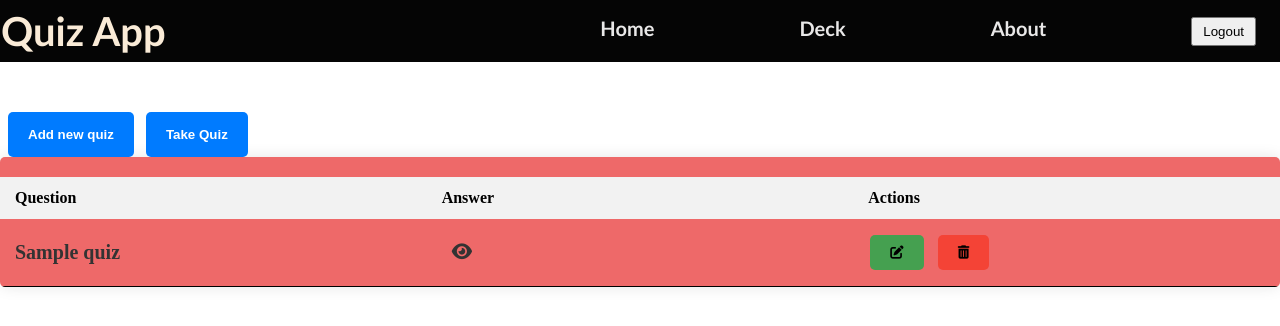
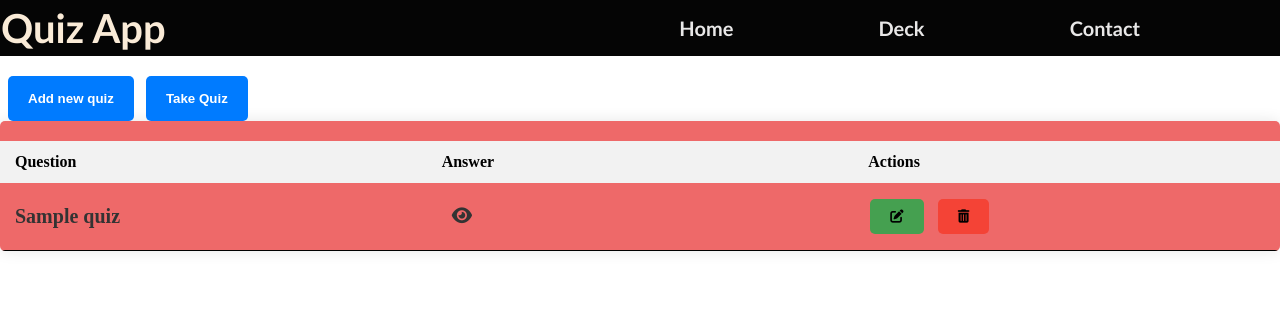
Before and after one commit to samuelkanyingi/quiz_web_app, a Flask app: page /deck/1 in a window 1280 px wide. Shown: the top 326 px of the page. Run offline with Flask 3, Linux system fonts and the light colour scheme; tables that the repository leaves empty hold one stand-in row (values such as "Sample post"); some libraries are stand-ins or nearby versions.

Commit message:
fix(navbar-links): add correct links to easily navigate to other pages
- Added correct links in navbar of deck_page.html to home page and contact page
- Deleted logout button in navbar because its already in home.html to avoid repetition
- Added '/' to link to landing_page.html to view visitor's page
- Added {{ url_for('home') }} to link to  to home.html to view decks
- Added  {{ url_for('contact') }}to link to contact page for feeback

```diff
--- a/templates/deck_page.html
+++ b/templates/deck_page.html
@@ -40,8 +40,7 @@
     font-family: 'calibri';
     width: 100%;
     margin-top: 0;
-    margin-bottom: 50px;
-    /* padding: 10px 0; */
+    margin-bottom: 20px;
 }
 #login, #signup {
     border: none;
@@ -335,11 +334,9 @@ td.quiz-answer {
             <a href="#">Quiz App</a>
         </div>
         <ul>
-            <li><a href="#">Home</a></li>
+            <li><a href="/">Home</a></li>
             <li><a href="{{ url_for('home') }}">Deck</a></li>
-            <li><a href="#">About</a></li>
-            <!-- <button id="login"><a href="#">logout</a></button> -->
-            <button id="logoutBtn" style="color:black; margin-right: 25px; padding: 5px 10px" >Logout</button>
+            <li><a href="{{ url_for('contact') }}">Contact</a></li>
         </ul>
     </div>
 </nav>
```
